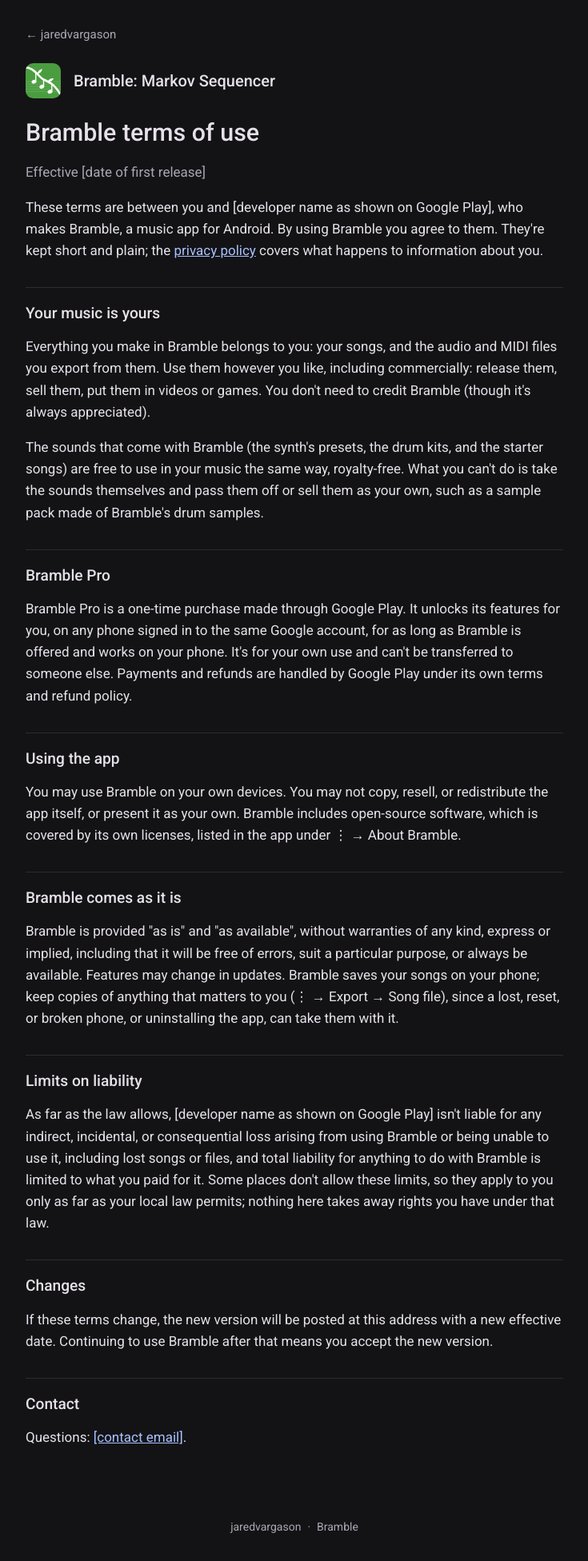
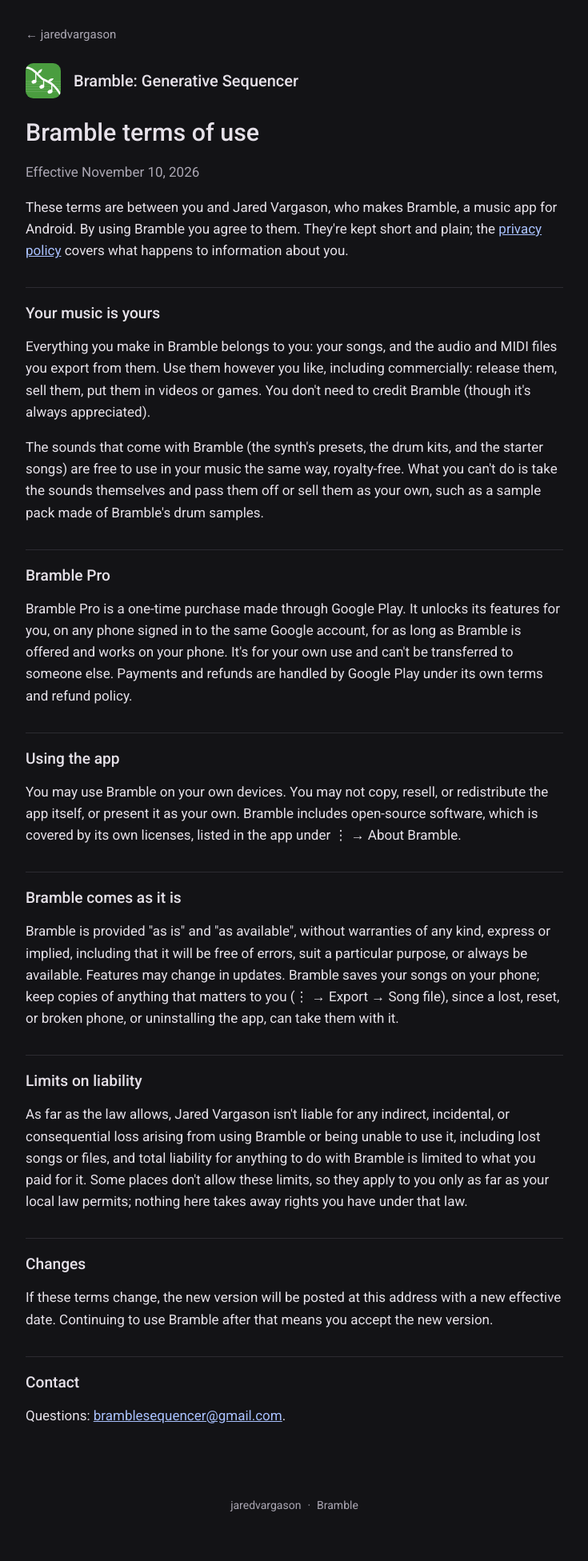
Before and after one commit to JaredVargason/jaredvargason.github.io, a Jekyll site: the page built from bramble/terms/index.html, in a window 1280 px wide. Shown: the whole page at 80% size, without its empty margins (272-1007 px from the left). Built offline with Jekyll 4.4.1, drawn with Linux system fonts in a browser that asks for light colours; after the commit the page ends 1925 px from its top, so only the background shows below that.

Commit message:
Fill in the policy and terms; Bramble: Generative Sequencer
Co-Authored-By: Claude Opus 5.5 <noreply@anthropic.com>

```diff
--- a/_layouts/bramble.html
+++ b/_layouts/bramble.html
@@ -7,13 +7,13 @@ layout: default
     <img src="{{ site.baseurl }}/static/images/bramble.svg" alt="">
     <div>
       <div class="name">Bramble</div>
-      <div class="tagline">Markov Sequencer</div>
+      <div class="tagline">Generative Sequencer</div>
     </div>
   </div>
   {% else %}
   <a class="bramble-header small" href="{{ site.baseurl }}/bramble/">
     <img src="{{ site.baseurl }}/static/images/bramble.svg" alt="">
-    <div class="name">Bramble: Markov Sequencer</div>
+    <div class="name">Bramble: Generative Sequencer</div>
   </a>
   {% endif %}
   {{ content }}
--- a/bramble/index.html
+++ b/bramble/index.html
@@ -1,6 +1,6 @@
 ---
 layout: bramble
-title: "Bramble: Markov Sequencer"
+title: "Bramble: Generative Sequencer"
 description: "Bramble, a music app for Android: songs as graphs of notes."
 icon: /static/images/bramble.svg
 ---
--- a/bramble/privacy/index.html
+++ b/bramble/privacy/index.html
@@ -5,9 +5,9 @@ description: What the Bramble music app does with information about you.
 icon: /static/images/bramble.svg
 ---
 <h1>Bramble privacy policy</h1>
-<p class="effective">Effective [date of first release]</p>
+<p class="effective">Effective November 10, 2026</p>
 
-<p>Bramble is a music app for Android made by [developer name as shown on Google Play]. This
+<p>Bramble is a music app for Android made by Jared Vargason. This
 policy says what Bramble does with information about you. In short: Bramble itself sends nothing
 anywhere, and the only thing that talks to the internet is Google Play's billing, when you buy
 or restore Bramble Pro.</p>
@@ -80,4 +80,4 @@ anyone, of any age.</p>
 date.</p>
 
 <h2>Contact</h2>
-<p>Questions: <a href="mailto:[contact email]">[contact email]</a>.</p>
+<p>Questions: <a href="mailto:bramblesequencer@gmail.com">bramblesequencer@gmail.com</a>.</p>
--- a/bramble/terms/index.html
+++ b/bramble/terms/index.html
@@ -5,9 +5,9 @@ description: The terms for using the Bramble music app.
 icon: /static/images/bramble.svg
 ---
 <h1>Bramble terms of use</h1>
-<p class="effective">Effective [date of first release]</p>
+<p class="effective">Effective November 10, 2026</p>
 
-<p>These terms are between you and [developer name as shown on Google Play], who makes Bramble, a
+<p>These terms are between you and Jared Vargason, who makes Bramble, a
 music app for Android. By using Bramble you agree to them. They're kept short and plain; the
 <a href="{{ site.baseurl }}/bramble/privacy/">privacy policy</a> covers what happens to information
 about you.</p>
@@ -40,7 +40,7 @@ anything that matters to you (⋮ → Export → Song file), since a lost, reset
 uninstalling the app, can take them with it.</p>
 
 <h2>Limits on liability</h2>
-<p>As far as the law allows, [developer name as shown on Google Play] isn't liable for any
+<p>As far as the law allows, Jared Vargason isn't liable for any
 indirect, incidental, or consequential loss arising from using Bramble or being unable to use it,
 including lost songs or files, and total liability for anything to do with Bramble is limited to
 what you paid for it. Some places don't allow these limits, so they apply to you only as far as
@@ -51,4 +51,4 @@ your local law permits; nothing here takes away rights you have under that law.<
 date. Continuing to use Bramble after that means you accept the new version.</p>
 
 <h2>Contact</h2>
-<p>Questions: <a href="mailto:[contact email]">[contact email]</a>.</p>
+<p>Questions: <a href="mailto:bramblesequencer@gmail.com">bramblesequencer@gmail.com</a>.</p>
```
Also changed, not shown: collections/_projects/bramble.md (+1 -1 lines).
